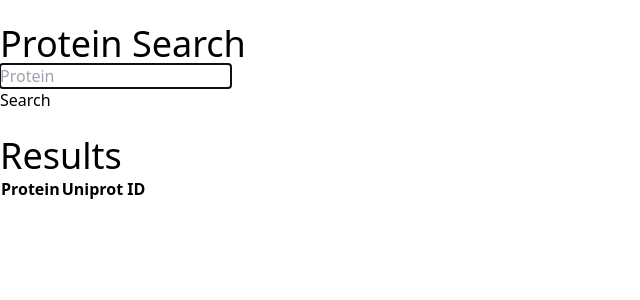
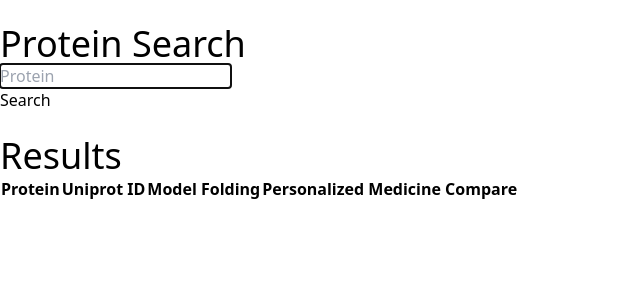
Before and after one commit to NotFish232/HackTJ-2025, a Django app: page /protein_search in a window 1280 px wide. Shown: the part 64-364 px from the top of the page, without its empty margins (0-640 px from the left). Run offline with Django 5.2, Linux system fonts and the light colour scheme; lists and menus that the app fills with data are empty; some libraries are stand-ins or nearby versions.

Commit message:
start personalized compare

```diff
--- a/website/quantumfold/apps/web/urls.py
+++ b/website/quantumfold/apps/web/urls.py
@@ -28,4 +28,5 @@ urlpatterns = [
     path("visualizer", views.visualizer, name="visualizer"),
     path("protein_search", views.protein_search, name="protein_search"),
     path("protein_folding/<str:uniprot_accession>", views.protein_folding, name="protein_folding"),
+    path("personalized_compare", views.personalized_compare, name="personalized_compare"),
 ] + static(settings.MEDIA_URL, document_root=settings.MEDIA_ROOT)
--- a/website/quantumfold/apps/web/views.py
+++ b/website/quantumfold/apps/web/views.py
@@ -29,6 +29,10 @@ def protein_folding(request, uniprot_accession):
     run_full_protein_folding(uniprot_accession)
     alphafold_result = f"/media/{uniprot_accession}/alphafold.pdb"
     return redirect(reverse("visualizer") + f"?url={alphafold_result}")
+
+
+def personalized_compare(request):
+    return render(request, 'personalized_compare.html')
 
 
 def protein_search(request):
--- a/website/templates/protein_search.html
+++ b/website/templates/protein_search.html
@@ -23,6 +23,8 @@
         <tr>
             <th>Protein</th>
             <th>Uniprot ID</th>
+            <th>Model Folding</th>
+            <th>Personalized Medicine Compare</th>
         </tr>
     </thead>
     <tbody>
@@ -30,8 +32,11 @@
         <tr>
             <td>{{ protein.name }}</td>
             <td>
+                {{ protein.uniprot_accession }}
+            </td>
+            <td>
                 <a href="{% url 'protein_folding' protein.uniprot_accession %}">
-                    {{ protein.uniprot_accession }}
+                    Model Folding
                 </a>
             </td>
         </tr>
```
Also changed, not shown: website/templates/personalized_compare.html (added).
